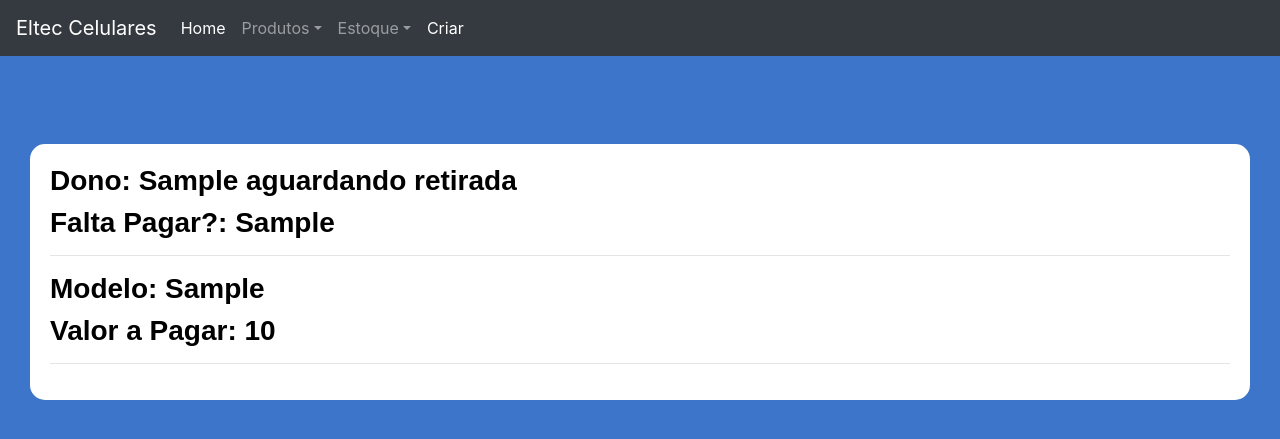
After one commit to spinho010/Bartolaa2, a Django app: template projeto/core/templates/aguardando-retirada.html in a window 1280 px wide. The commit adds this page. Shown: the top 439 px of the page. Run offline with Django 3.2, Linux system fonts and the light colour scheme; the template is opened without the code that fills it: most values are stand-ins (such as "Sample title", 1, 10 or a date in 2020); some libraries are stand-ins or nearby versions.

Commit message:
retirada

```diff
--- /dev/null
+++ b/projeto/core/templates/aguardando-retirada.html
@@ -0,0 +1,116 @@
+<!DOCTYPE html>
+{% load crispy_forms_tags %}
+<html lang="pt-br">
+<head>
+    <meta charset="UTF-8">
+    <meta name="viewport" content="width=device-width, initial-scale=1.0">
+    <title>Aguardando Retirada</title>
+        <!-- Bootstrap CSS -->
+        <link rel="stylesheet" href="https://maxcdn.bootstrapcdn.com/bootstrap/4.0.0/css/bootstrap.min.css" integrity="sha384-Gn5384xqQ1aoWXA+058RXPxPg6fy4IWvTNh0E263XmFcJlSAwiGgFAW/dAiS6JXm" crossorigin="anonymous">
+        <!-- Font-awesome -->
+        <link rel="stylesheet" href="https://stackpath.bootstrapcdn.com/font-awesome/4.7.0/css/font-awesome.min.css">
+
+        <!-- Select2 -->
+        <link href="https://cdnjs.cloudflare.com/ajax/libs/select2/4.0.6-rc.0/css/select2.min.css" rel="stylesheet" />
+        <nav class="navbar navbar-expand-md navbar-dark bg-dark fixed-top">
+            <a class="navbar-brand" href="/">Eltec Celulares</a>
+            <button class="navbar-toggler" type="button" data-toggle="collapse" data-target="#navbarsExampleDefault" aria-controls="navbarsExampleDefault" aria-expanded="false" aria-label="Toggle navigation">
+                <span class="navbar-toggler-icon"></span>
+            </button>
+
+            <div class="collapse navbar-collapse" id="navbarsExampleDefault">
+                <ul class="navbar-nav mr-auto">
+                    <li class="nav-item active">
+                        <a class="nav-link" href="{% url 'core:index' %}">Home <span class="sr-only">(current)</span></a>
+                    </li>
+                    <li class="nav-item dropdown">
+                        <a class="nav-link dropdown-toggle" href="#" id="dropdown01" data-toggle="dropdown" aria-haspopup="true" aria-expanded="false">Produtos</a>
+                        <div class="dropdown-menu" aria-labelledby="dropdown01">
+                            <a class="dropdown-item" href="{% url 'produto:produto_list' %}">Produtos</a> <!-- {% url 'produto:produto_list' %} -->
+                            <!--<a class="dropdown-item" href="{% url 'produto:import_csv' %}">Importar CSV</a>
+                            <a class="dropdown-item" href="{% url 'produto:export_csv' %}">Exportar CSV</a>
+                            <a class="dropdown-item" href="{% url 'produto:import_xlsx' %}">Importar XLSX</a>
+                            <a class="dropdown-item" href="{% url 'produto:export_xlsx' %}">Exportar XLSX</a>
+                            <a class="dropdown-item" href="{% url 'produto:import_csv_with_pandas' %}">Importar CSV com Pandas</a> -->
+                        </div>
+                    </li>
+                    <li class="nav-item dropdown">
+                        <a class="nav-link dropdown-toggle" href="#" id="dropdown02" data-toggle="dropdown" aria-haspopup="true" aria-expanded="false">Estoque</a>
+                        <div class="dropdown-menu" aria-labelledby="dropdown02">
+                            <a class="dropdown-item" href="{% url 'estoque:estoque_entrada_list' %}">Reabastecer</a> <!-- {% url 'estoque:estoque_entrada_list' %} -->
+                            <a class="dropdown-item" href="{% url 'estoque:estoque_saida_list' %}">Vender</a> <!-- {% url 'estoque:estoque_saida_list' %} -->
+                        </div>
+                    </li>
+                    <li class="nav-item active">
+                        <a class="nav-link" href="/create-retirada">Criar<span class="sr-only">(current)</span></a>
+                    </li>
+                    <!-- <li class="nav-item dropdown">
+                        <a class="nav-link dropdown-toggle" href="#" id="dropdown03" data-toggle="dropdown" aria-haspopup="true" aria-expanded="false">Protocolo de Entrega</a>
+                        <div class="dropdown-menu" aria-labelledby="dropdown03">
+                            <a class="dropdown-item" href="{% url 'estoque:protocolo_de_entrega_list' %}">Entrega</a>
+                        </div>
+                    </li> -->
+                </ul>
+                {% if user.is_authenticated %}
+                  <ul class="navbar-nav px-3">
+                    <li class="nav-item text-nowrap">
+                      <a href="{% url 'logout' %}" class="nav-link">Sair</a>
+                    </li>
+                  </ul>
+                {% endif %}
+            </div>
+        </nav>
+
+</head>
+<body>
+    <br><br><br><br>
+    <style>
+        body{
+            background-color: rgb(60, 117, 202);
+        }
+        main{
+            background-color: white;
+            width: auto;
+            height: auto;
+            font-family: Arial, Helvetica, sans-serif;
+            font-size: 5px;
+            border-radius: 15px;
+            text-align: left;
+            cursor: pointer;
+            color: black;
+            margin-left: 30px;
+            margin-right: 30px;
+            padding: 20px;
+        }
+
+    </style>
+    <br><br>
+        {% for AguardandoRetirada in object_list %}
+        <main>
+            <h3 style="font-weight: bold; text-align: left;">Dono: {{ AguardandoRetirada.name_cliente }}</h3>
+            <h3 style="font-weight: bold; text-align: left;">Falta Pagar?: {{ AguardandoRetirada.Falta_Pagar }}</h3>
+            <hr>
+            <h3 style="font-weight: bold; text-align: left;">Modelo: {{ AguardandoRetirada.m_aparelho }}</h3>
+            <h3 style="font-weight: bold; text-align: left;">Valor a Pagar: {{ AguardandoRetirada.f_pagar_valor }}</h3>
+            <hr>
+        </main>
+        <br>
+        {% empty %}
+            <main>
+                <h1 style="font-weight: bold;">Nenhum aparelho encontrado.</h1>
+                <hr>
+                <p style="font-weight: bold; font-size: 25px;">Todos os aparelhos em nosso sistema, foram entregues!</p>
+            </main>
+            <hr>
+        {% endfor %}
+
+
+<!-- Optional JavaScript -->
+    <!-- jQuery first, then Popper.js, then Bootstrap JS -->
+    <script src="https://code.jquery.com/jquery-3.3.1.min.js"></script>
+    <script src="https://cdnjs.cloudflare.com/ajax/libs/popper.js/1.12.9/umd/popper.min.js" integrity="sha384-ApNbgh9B+Y1QKtv3Rn7W3mgPxhU9K/ScQsAP7hUibX39j7fakFPskvXusvfa0b4Q" crossorigin="anonymous"></script>
+    <script src="https://maxcdn.bootstrapcdn.com/bootstrap/4.0.0/js/bootstrap.min.js" integrity="sha384-JZR6Spejh4U02d8jOt6vLEHfe/JQGiRRSQQxSfFWpi1MquVdAyjUar5+76PVCmYl" crossorigin="anonymous"></script>
+    <!-- Select2 -->
+    <script src="https://cdnjs.cloudflare.com/ajax/libs/select2/4.0.6-rc.0/js/select2.min.js"></script>
+</body>
+</html>
--- a/projeto/core/urls.py
+++ b/projeto/core/urls.py
@@ -1,7 +1,7 @@
 from django.urls import path
 
 from projeto.core import views as v
-from .views import TempAtividade, TempAtividadeCon, TempAtividadePen, CreateConclu, AtividadeDelete, CreatePende, CreateComprovante, ListComprovante
+from .views import TempAtividade, TempAtividadeCon, TempAtividadePen, CreateConclu, AtividadeDelete, CreatePende, CreateComprovante, ListComprovante, ListAguardando, CreateRetirada
 
 app_name = 'core'
 
@@ -16,4 +16,6 @@ urlpatterns = [
     path('create_attp/', CreatePende.as_view(), name='att-atividade-pendente'),
     path('comprovante-interno/', CreateComprovante.as_view(), name='create_comprovante'),
     path('list-comprovante/', ListComprovante.as_view(), name='list_comprovante'),
+    path('list-retirada/', ListAguardando.as_view(), name='list_retirada'),
+    path('create-retirada/', CreateRetirada.as_view(), name='create_retirada'),
 ]
```
Also changed, not shown: projeto/core/admin.py (+7 -1 lines), projeto/core/models.py (+11 -0 lines), projeto/core/templates/index.html (+6 -1 lines), projeto/core/views.py (+14 -2 lines), projeto/core/migrations/0006_aguardandoretirada.py (added).
